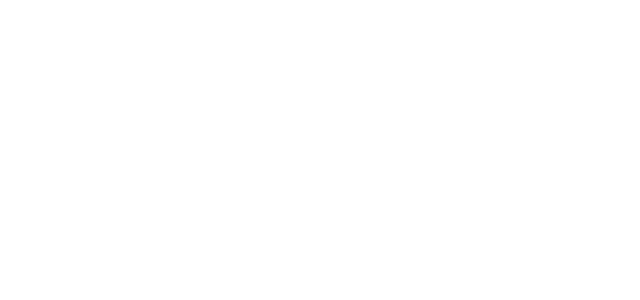
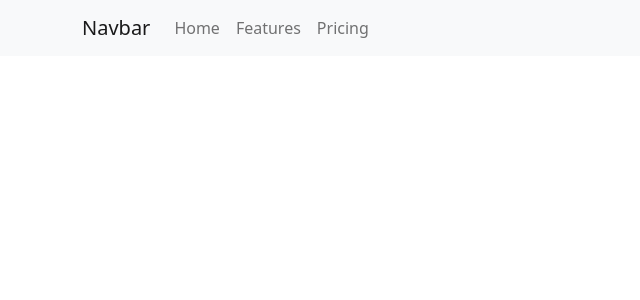
Before and after one commit to INTJBrandon/codearete2021, a React (Create React App) app in the folder frontend/codearete/: page / in a window 1280 px wide. Shown: the top 300 px of the page, without its empty margins (0-640 px from the left). Built offline with nearby package versions, Linux system fonts and the light colour scheme.

Commit message:
fixes importing issues for navbar

```diff
--- a/frontend/codearete/src/App.js
+++ b/frontend/codearete/src/App.js
@@ -1,10 +1,10 @@
 import './App.css';
-import './navbar'
+import Mainnavbar from './navbar';
 
 function App() {
   return (
     <div className="App">
-      <navbar />
+      <Mainnavbar />
     </div>
   );
 }
--- a/frontend/codearete/src/index.js
+++ b/frontend/codearete/src/index.js
@@ -2,6 +2,7 @@ import React from 'react';
 import ReactDOM from 'react-dom';
 import './index.css';
 import App from './App';
+import 'bootstrap/dist/css/bootstrap.min.css';
 
 ReactDOM.render(
   <React.StrictMode>
--- a/frontend/codearete/src/navbar.js
+++ b/frontend/codearete/src/navbar.js
@@ -1,28 +1,18 @@
-import Navbar from 'react-bootstrap/Navbar'
-import Container from 'react-bootstrap/Container'
-import Nav from 'react-bootstrap/Navbar'
-import NavDropdown from 'react-bootstrap/Navbar'
+import React from 'react'
+import {Navbar, Container, Nav} from 'react-bootstrap'
 
-export default function mainnavbar() {
+function Mainnavbar() {
     return (
-        <Navbar bg="light" expand="lg">
+        <Navbar bg="light" variant="light">
             <Container>
-                <Navbar.Brand href="#home">React-Bootstrap</Navbar.Brand>
-                <Navbar.Toggle aria-controls="basic-navbar-nav" />
-                <Navbar.Collapse id="basic-navbar-nav">
+                <Navbar.Brand href="#home">Navbar</Navbar.Brand>
                 <Nav className="me-auto">
-                    <Nav.Link href="#home">Home</Nav.Link>
-                    <Nav.Link href="#link">Link</Nav.Link>
-                    <NavDropdown title="Dropdown" id="basic-nav-dropdown">
-                    <NavDropdown.Item href="#action/3.1">Action</NavDropdown.Item>
-                    <NavDropdown.Item href="#action/3.2">Another action</NavDropdown.Item>
-                    <NavDropdown.Item href="#action/3.3">Something</NavDropdown.Item>
-                    <NavDropdown.Divider />
-                    <NavDropdown.Item href="#action/3.4">Separated link</NavDropdown.Item>
-                    </NavDropdown>
+                <Nav.Link href="#home">Home</Nav.Link>
+                <Nav.Link href="#features">Features</Nav.Link>
+                <Nav.Link href="#pricing">Pricing</Nav.Link>
                 </Nav>
-                </Navbar.Collapse>
             </Container>
         </Navbar>
     )
 }
+export default Mainnavbar
```
